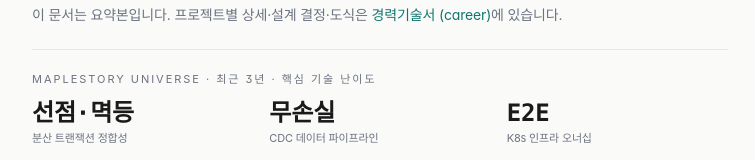
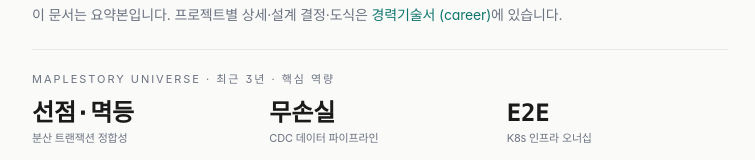
Before and after one commit to shalwxy/resume, a Next.js app: page / in a window 1280 px wide. Shown: the part 283-443 px from the top of the page, without its empty margins (260-1015 px from the left). Built offline with nearby package versions, Linux system fonts and the light colour scheme; a web font is replaced by a local one.

Commit message:
chore: 단어 수정

```diff
--- a/app/page.tsx
+++ b/app/page.tsx
@@ -451,7 +451,7 @@ function Header() {
       </p>
       <div className="mt-6 border-t border-rule pt-5">
         <p className="mb-3 text-[11px] uppercase tracking-[0.18em] text-muted">
-          Maplestory Universe · 최근 3년 · 핵심 기술 난이도
+          Maplestory Universe · 최근 3년 · 핵심 역량
         </p>
         <dl className="grid grid-cols-1 gap-y-3 sm:grid-cols-3 sm:gap-x-4">
           <Stat value="선점·멱등" label="분산 트랜잭션 정합성" />
```
Also changed, not shown: 1 other file (tests, documents, lock files or other folders).
